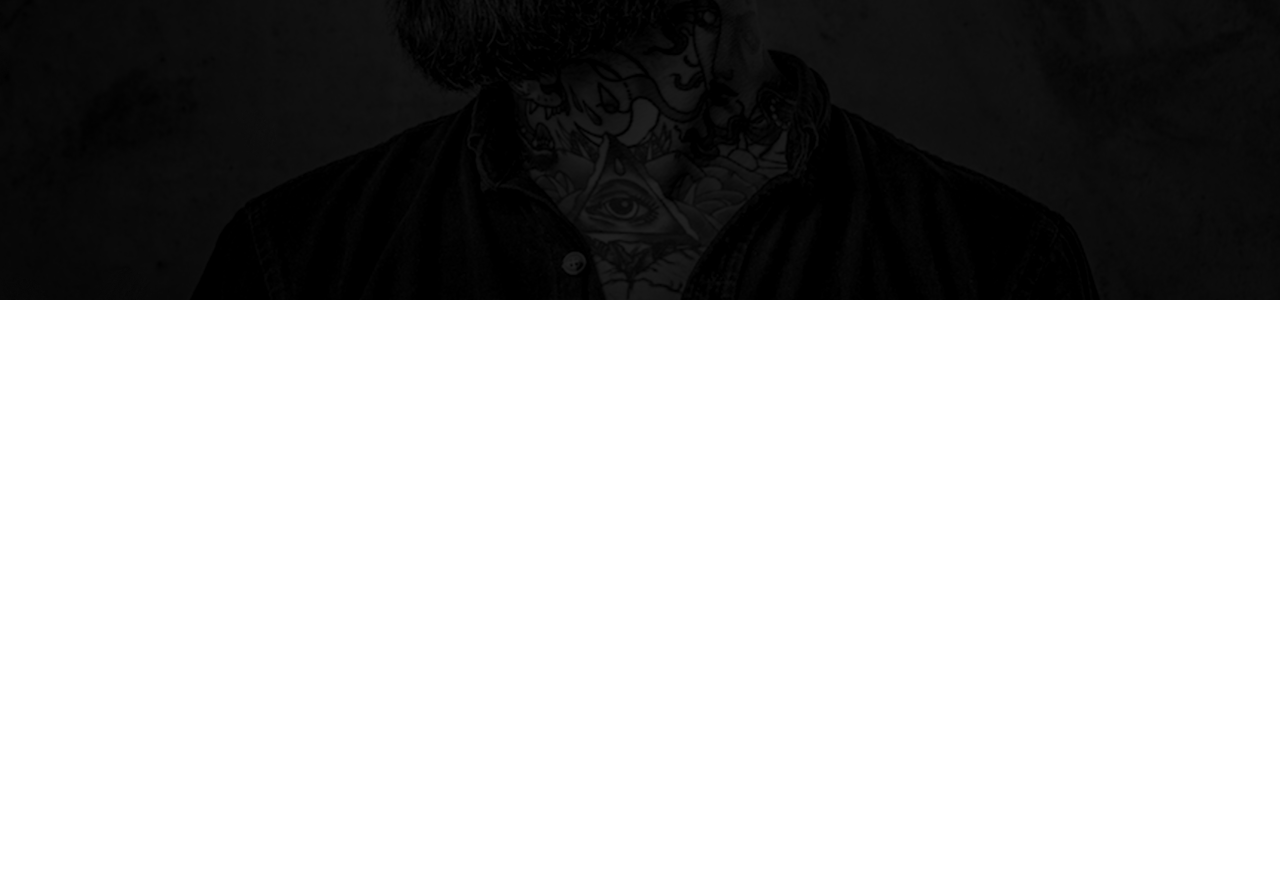
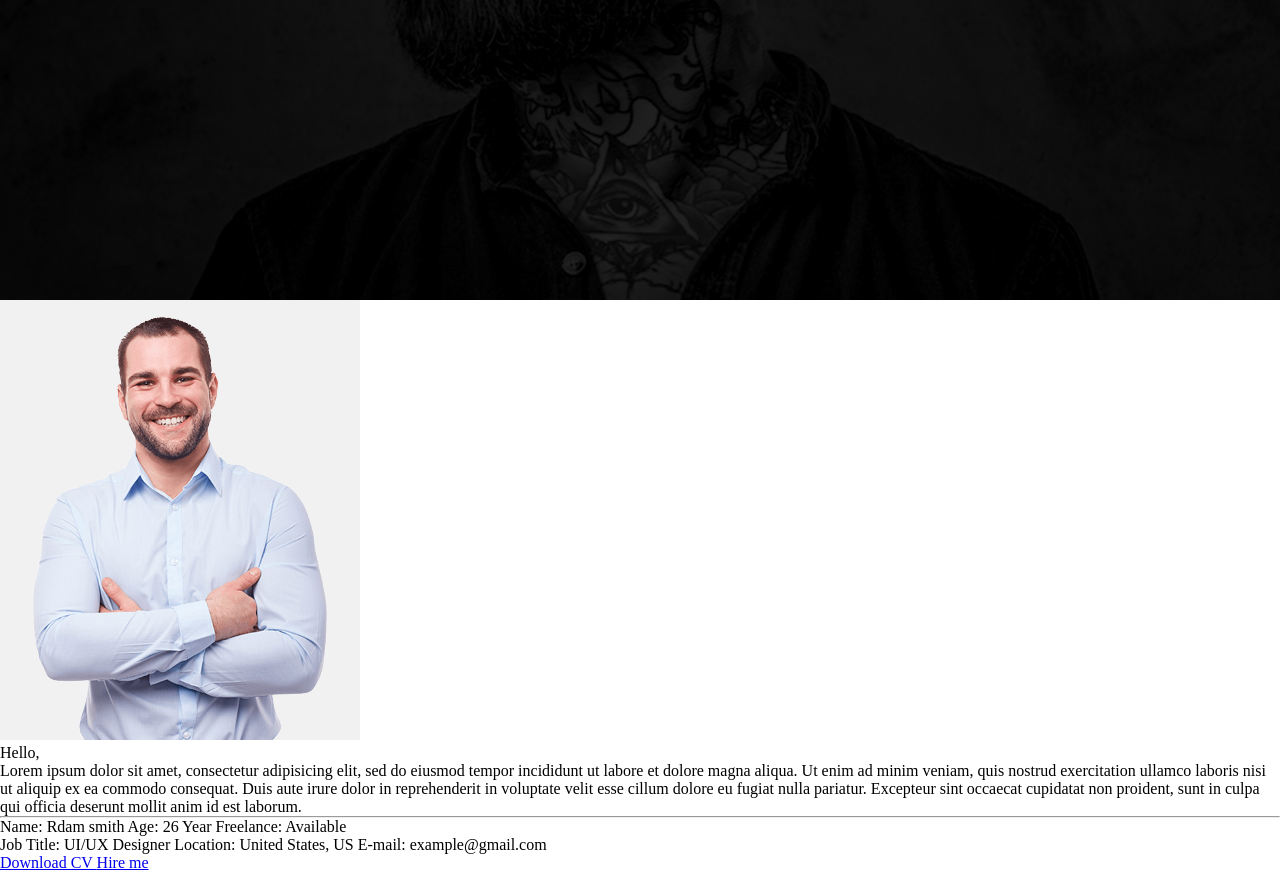
Before and after one commit to ReemHassan742/Frontend-Route-2025, a plain HTML site: page Task 4/index.html in a window 1280 px wide. Shown: the part 500-1372 px from the top of the page. Before the commit the page ends 800 px from the top, so only its background shows below. Drawn offline with Linux system fonts and the light colour scheme.

Commit message:
Add files via upload

```diff
--- a/Task 4/index.html
+++ b/Task 4/index.html
@@ -33,6 +33,42 @@
                 <span>Professional Web Designer</span>
             </div>
         </div>
+        <div id="about">
+
+            <div id="imag">
+                <img src="/image/about.jpg" >
+                <div id="fram-image"></div>
+            </div>
+
+            <div id="about-contaniner">
+
+                <div id="head-about">
+                    <span>Hello,</span>
+                    <p>Lorem ipsum dolor sit amet, consectetur adipisicing elit, sed do eiusmod tempor incididunt ut labore et dolore magna aliqua. Ut enim ad minim veniam, quis nostrud exercitation ullamco laboris nisi ut aliquip ex ea commodo consequat. Duis aute irure dolor in reprehenderit in voluptate velit esse cillum dolore eu fugiat nulla pariatur. Excepteur sint occaecat cupidatat non proident, sunt in culpa qui officia deserunt mollit anim id est laborum.</p>
+                    <hr>
+                </div>
+
+                <div id="detail-info-left">
+                    <span>Name: Rdam smith</span>
+                    <span>Age: 26 Year</span>
+                    <span>Freelance: Available</span>
+                </div>
+
+                <div id="detail-info-right">
+                    <span>Job Title: UI/UX Designer</span>
+                    <span>Location: United States, US</span>
+                    <span>E-mail: example@gmail.com</span>
+                </div>
+
+                <div id="info-button-links">
+                    <a href="#">Download CV </a>
+                    <a href="#">Hire me </a>
+
+                </div>
+
+
+            </div>
+        </div>
 
 
     </body>
--- /dev/null
+++ b/Task 4/style.css
@@ -0,0 +1,142 @@
+*{
+    margin: 0;
+}
+#header {
+    background-image: url(/image/hero\ img.jpg);
+    background-size: cover;
+    background-position: center;
+    height: 100vh;
+    position: relative;
+}
+
+.overlay {
+    position: absolute;
+    top: 0;
+    left: 0;
+    width: 100%;
+    height: 100%;
+    background: rgba(0, 0, 0, 0.8);
+}
+
+#navbar, #header-content {
+    position: relative;
+    z-index: 1;
+
+}
+#header-content {
+    text-align: center;
+    padding-top: 230px;
+    font-family: "Source Code Pro", monospace;
+    font-weight: 900;
+
+
+}
+#header-content span {
+    color: rgb(255, 255, 255);
+    font-size: 25px;
+}
+
+#header-content p {
+    color: rgb(255,48,91);
+    text-align: center;
+    font-size: 70px;
+    font-weight: bolder;
+}
+#clear-div{
+    clear: both;
+}
+#contaniner #logo{
+    float: left;
+    color:rgb(255,48,91) ;
+    font-size: 25px;
+    font-family: "Source Code Pro", monospace;
+    font-weight: 900;
+    padding-top: 10px;
+}
+#contaniner #menu-link{
+    float: right;
+}
+#header #menu-link li{
+    display: inline-block;
+    padding: 0 10px;
+    font-size: 16px;
+    margin-top: 20px;
+
+}
+#header #menu-link li .active{
+    color: rgb(255,48,91) ;
+}
+#header #menu-link a{
+    color: rgb(255, 255, 255);
+    text-decoration:none ;
+    padding-right: 5px;
+}
+#contaniner {
+    padding-right: 80px;
+    padding-left: 80px;
+    margin-left: 80px;
+    margin-right: 80px;
+}
+#about{
+    overflow: hidden;
+    padding: 100px 190px 100px 190px ;
+}
+#about #imag{
+    float: left;
+    width: 40%;
+    position: relative;
+}
+#about #imag #fram-image{
+    position: absolute;
+    top: -20px;
+    left: -30px; /* Push it to the right */
+    width: 78%;
+    height: 90%;
+    border: 8px solid rgba(43, 43, 43, 0.74);
+    z-index: -1;
+    border-radius: 5px;
+}
+#about #about-container{
+    float: right;
+    width: 58%;
+
+}
+#about #head-about p {
+    padding: 20px 0;
+    font-size: 20px;
+    font-family: "Source Code Pro", monospace;
+    font-weight: 100;
+}
+
+#about #head-about span {
+    font-weight: 600;
+    font-size: 40px;
+    font-family: "Source Code Pro", monospace;
+}
+#detail-info-left span,
+#detail-info-right span {
+    padding:10px 0 10px 0 ;
+    display: block;
+    margin-bottom: 8px;
+}
+
+#detail-info-left,
+#detail-info-right {
+    margin-top:20px ;
+    width:30%;
+    display: inline-block;
+
+}
+
+#detail-info-left {
+    float: left;
+}
+
+#detail-info-right {
+    float: right;
+}
+
+#info-button-links {
+    clear: both;
+    margin-top: 30px;
+}
```
